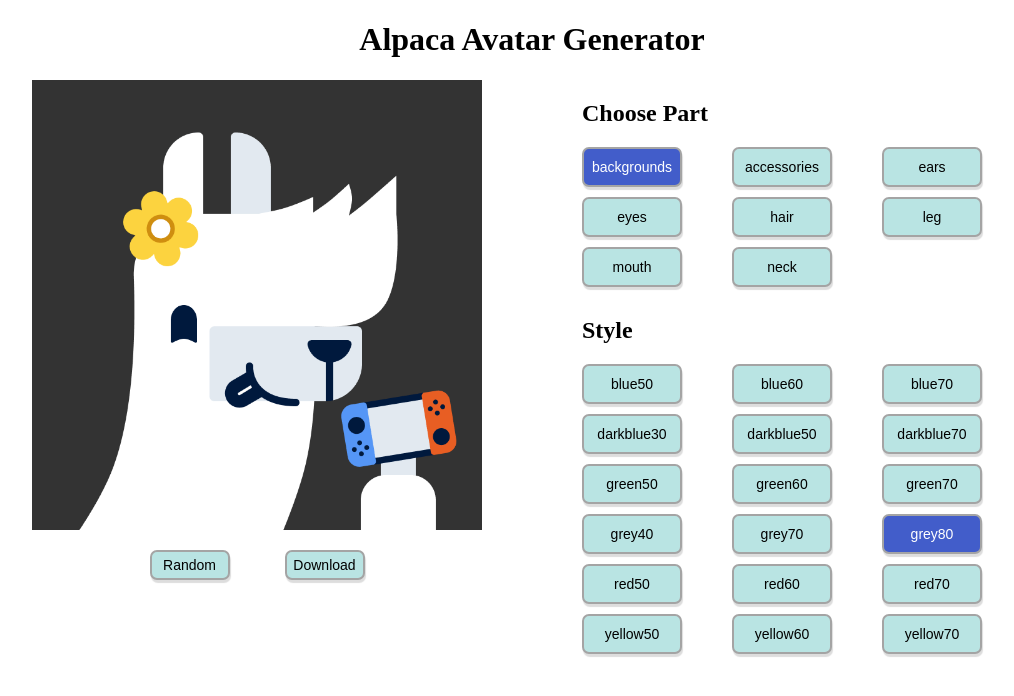
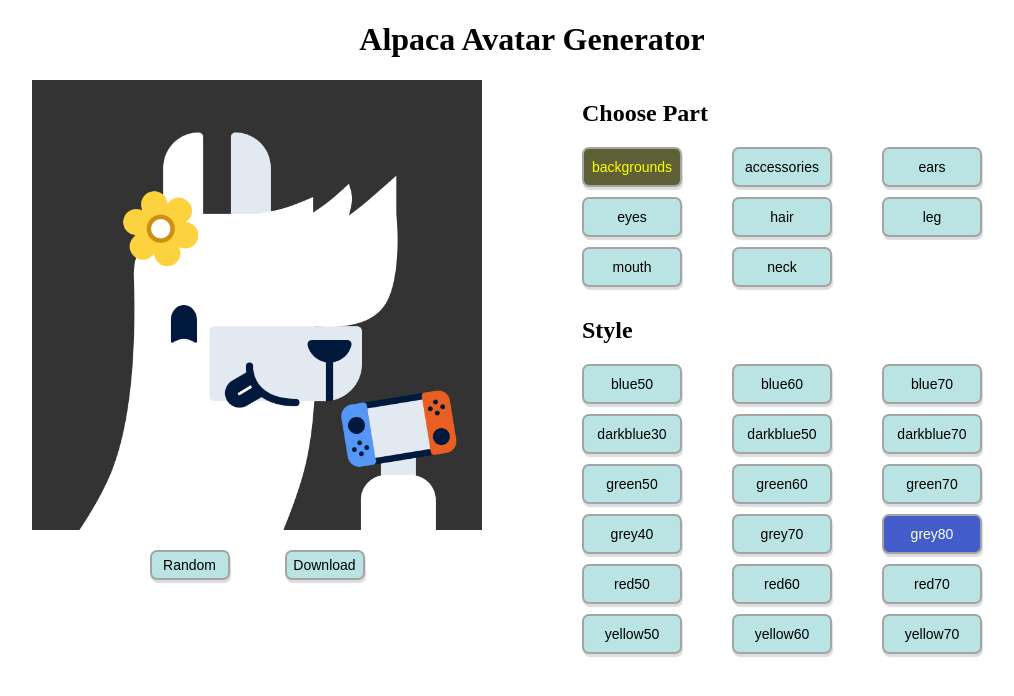
Before and after one commit to Austin1a2b/alpaca-image-generator, a Vue app: page /#/ in a window 1280 px wide. In both pictures the pointer is over the button "backgrounds". Shown: the top 696 px of the page, without its empty margins (108-1122 px from the left). Built offline with nearby package versions, Linux system fonts and the light colour scheme.

Commit message:
部屬成功

```diff
--- a/src/views/HomeView.vue
+++ b/src/views/HomeView.vue
@@ -223,4 +223,9 @@ button {
   width: 80px;
   height: 30px;
 }
+
+.option-button:hover {
+  color: yellow;
+  background-color: rgba(60, 62, 12, 0.822);
+}
 </style>
--- a/vue.config.js
+++ b/vue.config.js
@@ -6,5 +6,3 @@ module.exports = defineConfig({
     ? '/alpaca-image-generator/'           //這邊是 repo 專案名稱
     : '/'                          //根目錄
 })
-
-vue.config.js
```
Also changed, not shown: 1 other file (tests, documents, lock files or other folders).
